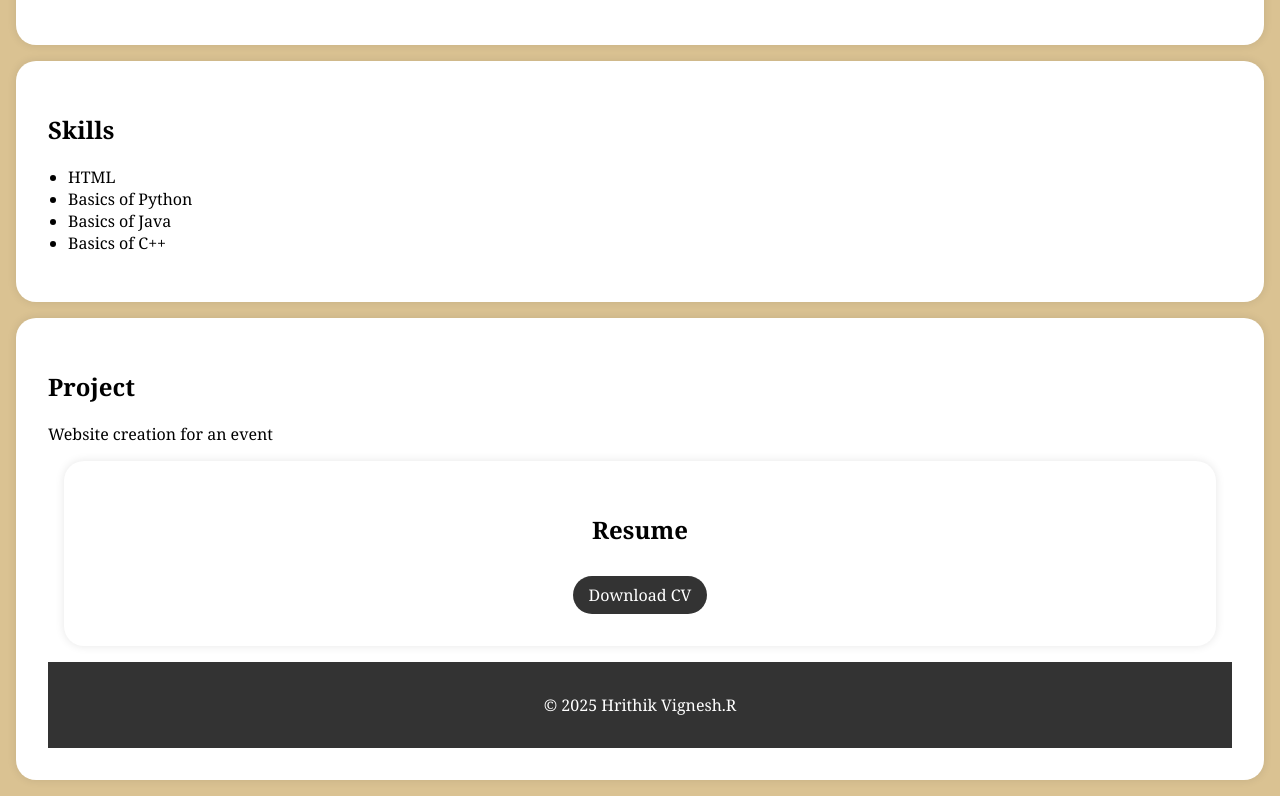
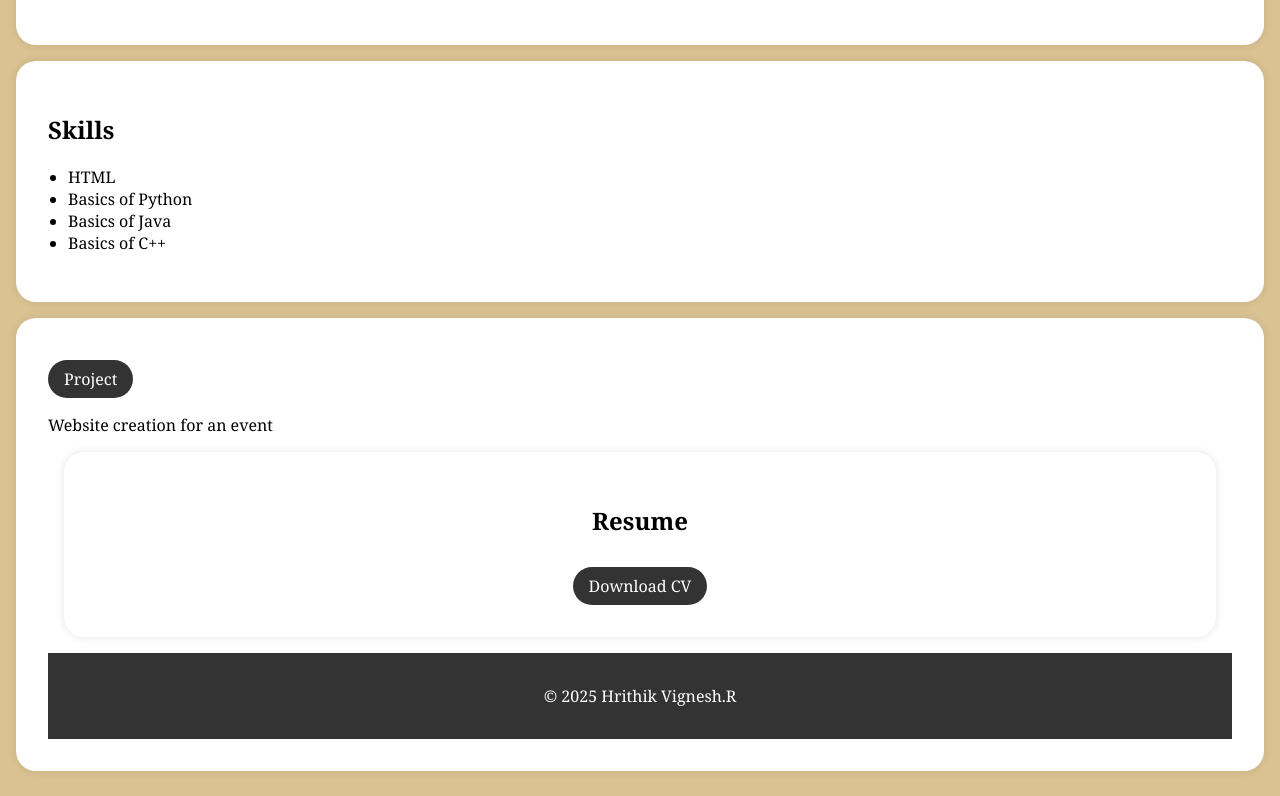
Before and after one commit to HrithikVigneshR/digital-portfolio, a plain HTML site: page index.html in a window 1280 px wide. Shown: the part 607-1403 px from the top of the page. Drawn offline with Linux system fonts and the light colour scheme.

Commit message:
Update index.html

```diff
--- a/index.html
+++ b/index.html
@@ -144,7 +144,7 @@
 
 <section id="projrct">
         <div class="section-content">
-            <h2>Project</h2>
+              <a href="project.html" target="_blank" class="download-button">Project</a>
             <p> Website creation for an event </p>
 
 
```
